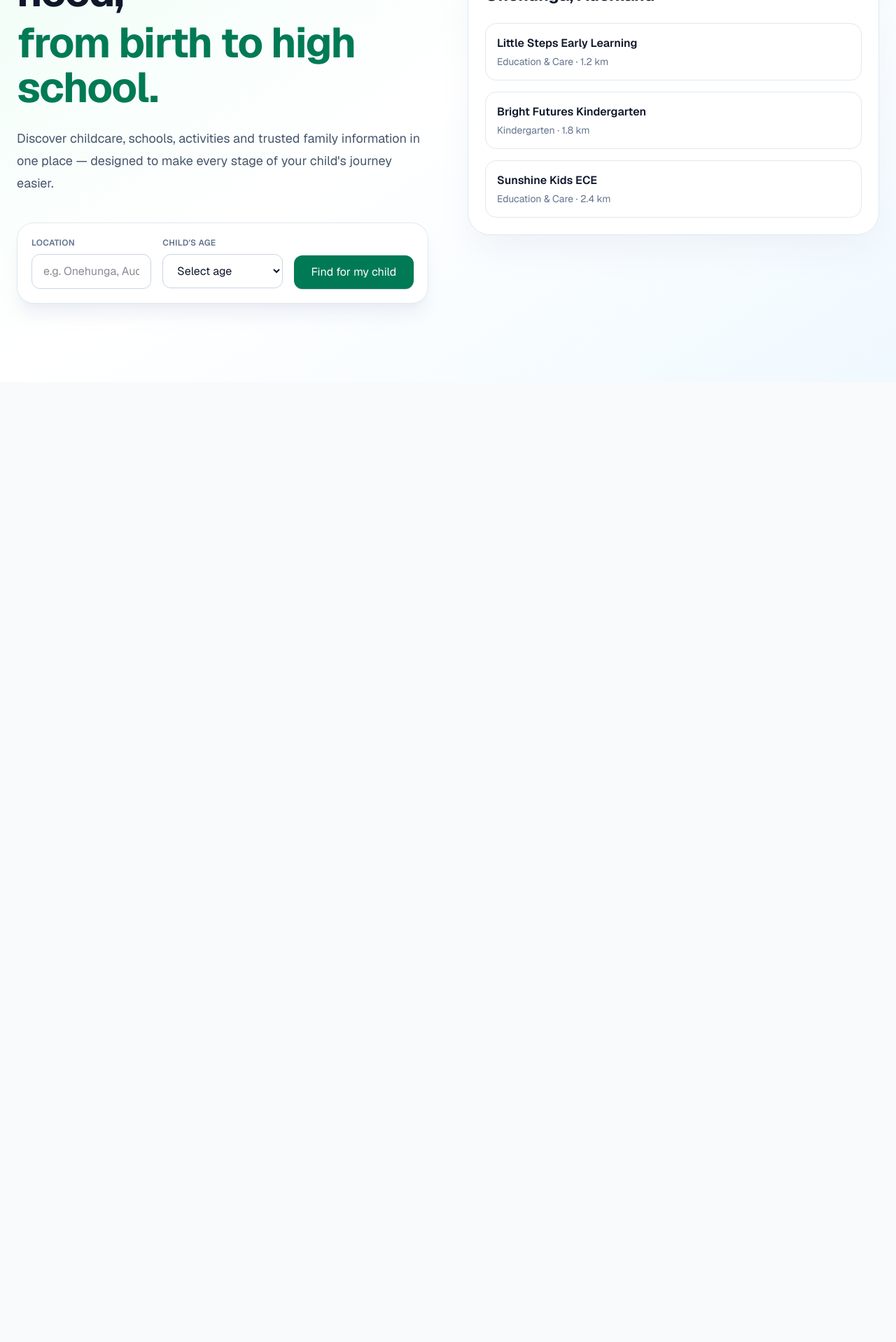
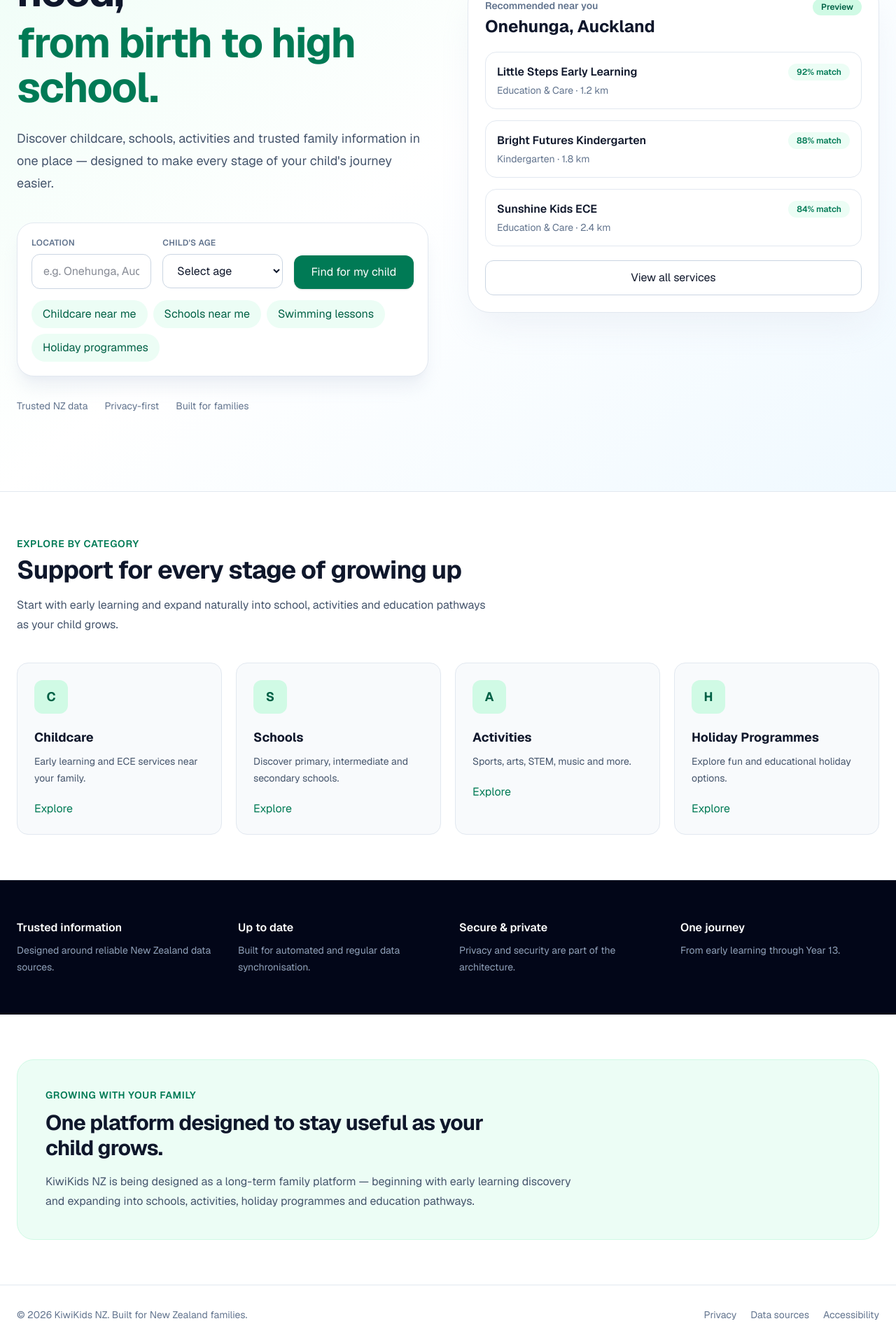
Before and after one commit to palashsaha991/kiwikids-nz, a Next.js app in the folder frontend/: page / in a window 1280 px wide. Shown: the part 360-2278 px from the top of the page at 70% size. Before the commit the page ends 906 px from the top, so only its background shows below. Built offline with nearby package versions, Linux system fonts and the light colour scheme.

Commit message:
refactor(frontend): introduce reusable header and commercial homepage structure

```diff
--- a/frontend/src/app/page.tsx
+++ b/frontend/src/app/page.tsx
@@ -1,96 +1,49 @@
-"use client";
+import { SiteHeader } from "@/components/layout/SiteHeader";
 
-import { useState } from "react";
+const recommendations = [
+  {
+    title: "Little Steps Early Learning",
+    type: "Education & Care",
+    distance: "1.2 km",
+    score: "92% match",
+  },
+  {
+    title: "Bright Futures Kindergarten",
+    type: "Kindergarten",
+    distance: "1.8 km",
+    score: "88% match",
+  },
+  {
+    title: "Sunshine Kids ECE",
+    type: "Education & Care",
+    distance: "2.4 km",
+    score: "84% match",
+  },
+];
+
+const categories = [
+  {
+    title: "Childcare",
+    description: "Early learning and ECE services near your family.",
+  },
+  {
+    title: "Schools",
+    description: "Discover primary, intermediate and secondary schools.",
+  },
+  {
+    title: "Activities",
+    description: "Sports, arts, STEM, music and more.",
+  },
+  {
+    title: "Holiday Programmes",
+    description: "Explore fun and educational holiday options.",
+  },
+];
 
 export default function Home() {
-  const [menuOpen, setMenuOpen] = useState(false);
-
   return (
-    <main className="min-h-screen bg-[#f8fafc] text-slate-900">
-      <header className="sticky top-0 z-50 border-b border-slate-200 bg-white/95 backdrop-blur">
-        <div className="container-shell flex items-center justify-between py-4">
-          <a href="#" className="flex items-center gap-3" aria-label="KiwiKids NZ home">
-            <div className="flex h-10 w-10 items-center justify-center rounded-xl bg-emerald-700 text-lg font-bold text-white">
-              K
-            </div>
-
-            <div>
-              <h1 className="text-xl font-bold tracking-tight">KiwiKids NZ</h1>
-              <p className="text-xs text-slate-500">Birth to Year 13</p>
-            </div>
-          </a>
-
-          <nav
-            className="hidden items-center gap-7 text-sm font-medium text-slate-700 md:flex"
-            aria-label="Primary navigation"
-          >
-            <a className="transition hover:text-emerald-700" href="#childcare">
-              Childcare
-            </a>
-            <a className="transition hover:text-emerald-700" href="#schools">
-              Schools
-            </a>
-            <a className="transition hover:text-emerald-700" href="#activities">
-              Activities
-            </a>
-            <a className="transition hover:text-emerald-700" href="#resources">
-              Resources
-            </a>
-          </nav>
-
-          <div className="hidden items-center gap-3 md:flex">
-            <button className="rounded-xl px-4 py-2 text-sm font-semibold text-slate-700 transition hover:bg-slate-100">
-              Log in
-            </button>
-
-            <button className="rounded-xl bg-emerald-700 px-4 py-2 text-sm font-semibold text-white transition hover:bg-emerald-800">
-              Get started
-            </button>
-          </div>
-
-          <button
-            type="button"
-            className="inline-flex h-11 w-11 items-center justify-center rounded-xl border border-slate-300 bg-white text-slate-700 md:hidden"
-            aria-label="Toggle navigation menu"
-            aria-expanded={menuOpen}
-            onClick={() => setMenuOpen((current) => !current)}
-          >
-            <span className="text-xl" aria-hidden="true">
-              {menuOpen ? "×" : "☰"}
-            </span>
-          </button>
-        </div>
-
-        {menuOpen && (
-          <div className="border-t border-slate-200 bg-white md:hidden">
-            <nav
-              className="container-shell flex flex-col gap-1 py-4"
-              aria-label="Mobile navigation"
-            >
-              {["Childcare", "Schools", "Activities", "Resources"].map((item) => (
-                <a
-                  key={item}
-                  href={`#${item.toLowerCase()}`}
-                  className="rounded-xl px-3 py-3 text-sm font-semibold text-slate-700 transition hover:bg-slate-50 hover:text-emerald-700"
-                  onClick={() => setMenuOpen(false)}
-                >
-                  {item}
-                </a>
-              ))}
-
-              <div className="mt-3 grid grid-cols-2 gap-3 border-t border-slate-200 pt-4">
-                <button className="rounded-xl border border-slate-300 px-4 py-3 text-sm font-semibold">
-                  Log in
-                </button>
-
-                <button className="rounded-xl bg-emerald-700 px-4 py-3 text-sm font-semibold text-white">
-                  Get started
-                </button>
-              </div>
-            </nav>
-          </div>
-        )}
-      </header>
+    <main className="min-h-screen bg-slate-50 text-slate-900">
+      <SiteHeader />
 
       <section className="relative overflow-hidden">
         <div className="absolute inset-0 bg-gradient-to-br from-emerald-50 via-white to-sky-50" />
@@ -101,12 +54,12 @@ export default function Home() {
               Made for New Zealand families
             </div>
 
-            <h2 className="max-w-3xl text-4xl font-bold leading-[1.08] tracking-tight sm:text-5xl md:text-6xl">
+            <h1 className="max-w-3xl text-4xl font-bold leading-[1.08] tracking-tight sm:text-5xl md:text-6xl">
               Everything parents need,
               <span className="mt-2 block text-emerald-700">
                 from birth to high school.
               </span>
-            </h2>
+            </h1>
 
             <p className="mt-6 max-w-2xl text-lg leading-8 text-slate-600">
               Discover childcare, schools, activities and trusted family
@@ -123,10 +76,14 @@ export default function Home() {
                   >
                     Location
                   </label>
+
                   <input
                     id="location"
-                    className="w-full rounded-xl border border-slate-300 bg-white px-4 py-3 outline-none transition focus:border-emerald-600"
+                    name="location"
+                    type="text"
+                    autoComplete="address-level2"
                     placeholder="e.g. Onehunga, Auckland"
+                    className="w-full rounded-xl border border-slate-300 bg-white px-4 py-3 outline-none transition focus:border-emerald-600 focus:ring-2 focus:ring-emerald-100"
                   />
                 </div>
 
@@ -137,54 +94,230 @@ export default function Home() {
                   >
                     Child&apos;s age
                   </label>
+
                   <select
                     id="age"
-                    className="w-full rounded-xl border border-slate-300 bg-white px-4 py-3 outline-none transition focus:border-emerald-600"
+                    name="age"
+                    defaultValue=""
+                    className="w-full rounded-xl border border-slate-300 bg-white px-4 py-3 outline-none transition focus:border-emerald-600 focus:ring-2 focus:ring-emerald-100"
                   >
-                    <option>Select age</option>
-                    <option>0-2 years</option>
-                    <option>3-5 years</option>
-                    <option>5-10 years</option>
-                    <option>11-13 years</option>
-                    <option>14-18 years</option>
+                    <option value="" disabled>
+                      Select age
+                    </option>
+                    <option value="0-2">0–2 years</option>
+                    <option value="3-5">3–5 years</option>
+                    <option value="5-10">5–10 years</option>
+                    <option value="11-13">11–13 years</option>
+                    <option value="14-18">14–18 years</option>
                   </select>
                 </div>
 
                 <div className="flex items-end">
-                  <button className="w-full rounded-xl bg-emerald-700 px-5 py-3 font-semibold text-white shadow-sm transition hover:bg-emerald-800">
+                  <button
+                    type="button"
+                    className="w-full rounded-xl bg-emerald-700 px-5 py-3 font-semibold text-white shadow-sm transition hover:bg-emerald-800 focus-visible:outline-none focus-visible:ring-2 focus-visible:ring-emerald-600 focus-visible:ring-offset-2"
+                  >
                     Find for my child
                   </button>
                 </div>
               </div>
+
+              <div className="mt-4 flex flex-wrap gap-2">
+                {[
+                  "Childcare near me",
+                  "Schools near me",
+                  "Swimming lessons",
+                  "Holiday programmes",
+                ].map((item) => (
+                  <button
+                    key={item}
+                    type="button"
+                    className="rounded-full bg-emerald-50 px-4 py-2 text-sm font-medium text-emerald-800 transition hover:bg-emerald-100"
+                  >
+                    {item}
+                  </button>
+                ))}
               </div>
             </div>
 
+            <div className="mt-8 flex flex-wrap gap-x-6 gap-y-3 text-sm text-slate-500">
+              <span>Trusted NZ data</span>
+              <span>Privacy-first</span>
+              <span>Built for families</span>
+            </div>
+          </div>
+
+          <div className="relative">
             <div className="rounded-[2rem] border border-slate-200 bg-white p-6 shadow-2xl shadow-slate-200/60">
+              <div className="mb-5 flex items-start justify-between gap-4">
+                <div>
                   <p className="text-sm font-semibold text-slate-500">
                     Recommended near you
                   </p>
-            <h3 className="mt-1 text-2xl font-bold">Onehunga, Auckland</h3>
+                  <h2 className="mt-1 text-2xl font-bold">
+                    Onehunga, Auckland
+                  </h2>
+                </div>
 
-            <div className="mt-6 space-y-4">
+                <span className="rounded-full bg-emerald-100 px-3 py-1 text-xs font-semibold text-emerald-800">
+                  Preview
+                </span>
+              </div>
+
+              <div className="space-y-4">
+                {recommendations.map((item) => (
+                  <article
+                    key={item.title}
+                    className="rounded-2xl border border-slate-200 p-4 transition hover:border-emerald-300 hover:shadow-sm"
+                  >
+                    <div className="flex items-start justify-between gap-4">
+                      <div>
+                        <h3 className="font-semibold">{item.title}</h3>
+                        <p className="mt-1 text-sm text-slate-500">
+                          {item.type} · {item.distance}
+                        </p>
+                      </div>
+
+                      <span className="whitespace-nowrap rounded-full bg-emerald-50 px-3 py-1 text-xs font-semibold text-emerald-700">
+                        {item.score}
+                      </span>
+                    </div>
+                  </article>
+                ))}
+              </div>
+
+              <button
+                type="button"
+                className="mt-5 w-full rounded-xl border border-slate-300 px-4 py-3 text-sm font-semibold transition hover:bg-slate-50"
+              >
+                View all services
+              </button>
+            </div>
+          </div>
+        </div>
+      </section>
+
+      <section
+        id="childcare"
+        className="border-y border-slate-200 bg-white"
+      >
+        <div className="container-shell py-16">
+          <div className="mb-10 max-w-2xl">
+            <p className="text-sm font-semibold uppercase tracking-wider text-emerald-700">
+              Explore by category
+            </p>
+
+            <h2 className="mt-2 text-3xl font-bold tracking-tight sm:text-4xl">
+              Support for every stage of growing up
+            </h2>
+
+            <p className="mt-4 leading-7 text-slate-600">
+              Start with early learning and expand naturally into school,
+              activities and education pathways as your child grows.
+            </p>
+          </div>
+
+          <div className="grid gap-5 sm:grid-cols-2 lg:grid-cols-4">
+            {categories.map((category) => (
+              <article
+                key={category.title}
+                className="group rounded-2xl border border-slate-200 bg-slate-50 p-6 transition hover:-translate-y-1 hover:bg-white hover:shadow-lg"
+              >
+                <div
+                  className="mb-5 flex h-12 w-12 items-center justify-center rounded-xl bg-emerald-100 text-lg font-bold text-emerald-800"
+                  aria-hidden="true"
+                >
+                  {category.title.charAt(0)}
+                </div>
+
+                <h3 className="text-lg font-bold">{category.title}</h3>
+
+                <p className="mt-2 text-sm leading-6 text-slate-600">
+                  {category.description}
+                </p>
+
+                <button
+                  type="button"
+                  className="mt-5 text-sm font-semibold text-emerald-700 transition group-hover:text-emerald-800"
+                >
+                  Explore
+                </button>
+              </article>
+            ))}
+          </div>
+        </div>
+      </section>
+
+      <section id="schools" className="bg-slate-950 text-white">
+        <div className="container-shell grid gap-8 py-14 md:grid-cols-4">
           {[
-                ["Little Steps Early Learning", "Education & Care", "1.2 km"],
-                ["Bright Futures Kindergarten", "Kindergarten", "1.8 km"],
-                ["Sunshine Kids ECE", "Education & Care", "2.4 km"],
-              ].map(([title, type, distance]) => (
-                <div
-                  key={title}
-                  className="rounded-2xl border border-slate-200 p-4 transition hover:border-emerald-300"
-                >
-                  <h4 className="font-semibold">{title}</h4>
-                  <p className="mt-1 text-sm text-slate-500">
-                    {type} · {distance}
+            {
+              title: "Trusted information",
+              description: "Designed around reliable New Zealand data sources.",
+            },
+            {
+              title: "Up to date",
+              description: "Built for automated and regular data synchronisation.",
+            },
+            {
+              title: "Secure & private",
+              description: "Privacy and security are part of the architecture.",
+            },
+            {
+              title: "One journey",
+              description: "From early learning through Year 13.",
+            },
+          ].map((item) => (
+            <div key={item.title}>
+              <h3 className="font-semibold">{item.title}</h3>
+              <p className="mt-2 text-sm leading-6 text-slate-400">
+                {item.description}
               </p>
             </div>
           ))}
         </div>
+      </section>
+
+      <section id="activities" className="bg-white">
+        <div className="container-shell py-16">
+          <div className="rounded-3xl border border-emerald-100 bg-emerald-50 px-6 py-10 sm:px-10">
+            <p className="text-sm font-semibold uppercase tracking-wider text-emerald-700">
+              Growing with your family
+            </p>
+
+            <h2 className="mt-3 max-w-2xl text-3xl font-bold tracking-tight">
+              One platform designed to stay useful as your child grows.
+            </h2>
+
+            <p className="mt-4 max-w-3xl leading-7 text-slate-600">
+              KiwiKids NZ is being designed as a long-term family platform —
+              beginning with early learning discovery and expanding into schools,
+              activities, holiday programmes and education pathways.
+            </p>
           </div>
         </div>
       </section>
+
+      <footer
+        id="resources"
+        className="border-t border-slate-200 bg-white"
+      >
+        <div className="container-shell flex flex-col gap-4 py-8 text-sm text-slate-500 sm:flex-row sm:items-center sm:justify-between">
+          <p>© 2026 KiwiKids NZ. Built for New Zealand families.</p>
+
+          <div className="flex flex-wrap gap-5">
+            <a href="#" className="transition hover:text-slate-900">
+              Privacy
+            </a>
+            <a href="#" className="transition hover:text-slate-900">
+              Data sources
+            </a>
+            <a href="#" className="transition hover:text-slate-900">
+              Accessibility
+            </a>
+          </div>
+        </div>
+      </footer>
     </main>
   );
 }
--- /dev/null
+++ b/frontend/src/components/layout/SiteHeader.tsx
@@ -0,0 +1,125 @@
+"use client";
+
+import { useState } from "react";
+
+const navigation = [
+  { name: "Childcare", href: "#childcare" },
+  { name: "Schools", href: "#schools" },
+  { name: "Activities", href: "#activities" },
+  { name: "Resources", href: "#resources" },
+];
+
+export function SiteHeader() {
+  const [menuOpen, setMenuOpen] = useState(false);
+
+  return (
+    <header className="sticky top-0 z-50 border-b border-slate-200 bg-white/95 backdrop-blur">
+      <div className="container-shell flex items-center justify-between py-4">
+        <a
+          href="#"
+          className="flex items-center gap-3"
+          aria-label="KiwiKids NZ home"
+        >
+          <div
+            className="flex h-10 w-10 items-center justify-center rounded-xl bg-emerald-700 text-lg font-bold text-white"
+            aria-hidden="true"
+          >
+            K
+          </div>
+
+          <div>
+            <span className="block text-xl font-bold tracking-tight">
+              KiwiKids NZ
+            </span>
+            <span className="block text-xs text-slate-500">
+              Birth to Year 13
+            </span>
+          </div>
+        </a>
+
+        <nav
+          className="hidden items-center gap-7 text-sm font-medium text-slate-700 md:flex"
+          aria-label="Primary navigation"
+        >
+          {navigation.map((item) => (
+            <a
+              key={item.name}
+              className="transition hover:text-emerald-700"
+              href={item.href}
+            >
+              {item.name}
+            </a>
+          ))}
+        </nav>
+
+        <div className="hidden items-center gap-3 md:flex">
+          <button
+            type="button"
+            className="rounded-xl px-4 py-2 text-sm font-semibold text-slate-700 transition hover:bg-slate-100"
+          >
+            Log in
+          </button>
+
+          <button
+            type="button"
+            className="rounded-xl bg-emerald-700 px-4 py-2 text-sm font-semibold text-white transition hover:bg-emerald-800"
+          >
+            Get started
+          </button>
+        </div>
+
+        <button
+          type="button"
+          className="inline-flex h-11 w-11 items-center justify-center rounded-xl border border-slate-300 bg-white text-slate-700 md:hidden"
+          aria-label={menuOpen ? "Close navigation menu" : "Open navigation menu"}
+          aria-expanded={menuOpen}
+          aria-controls="mobile-navigation"
+          onClick={() => setMenuOpen((current) => !current)}
+        >
+          <span className="text-xl" aria-hidden="true">
+            {menuOpen ? "×" : "☰"}
+          </span>
+        </button>
+      </div>
+
+      {menuOpen && (
+        <div
+          id="mobile-navigation"
+          className="border-t border-slate-200 bg-white md:hidden"
+        >
+          <nav
+            className="container-shell flex flex-col gap-1 py-4"
+            aria-label="Mobile navigation"
+          >
+            {navigation.map((item) => (
+              <a
+                key={item.name}
+                href={item.href}
+                className="rounded-xl px-3 py-3 text-sm font-semibold text-slate-700 transition hover:bg-slate-50 hover:text-emerald-700"
+                onClick={() => setMenuOpen(false)}
+              >
+                {item.name}
+              </a>
+            ))}
+
+            <div className="mt-3 grid grid-cols-2 gap-3 border-t border-slate-200 pt-4">
+              <button
+                type="button"
+                className="rounded-xl border border-slate-300 px-4 py-3 text-sm font-semibold"
+              >
+                Log in
+              </button>
+
+              <button
+                type="button"
+                className="rounded-xl bg-emerald-700 px-4 py-3 text-sm font-semibold text-white"
+              >
+                Get started
+              </button>
+            </div>
+          </nav>
+        </div>
+      )}
+    </header>
+  );
+}
```
Lines whose indentation alone changed are shown as unchanged.
